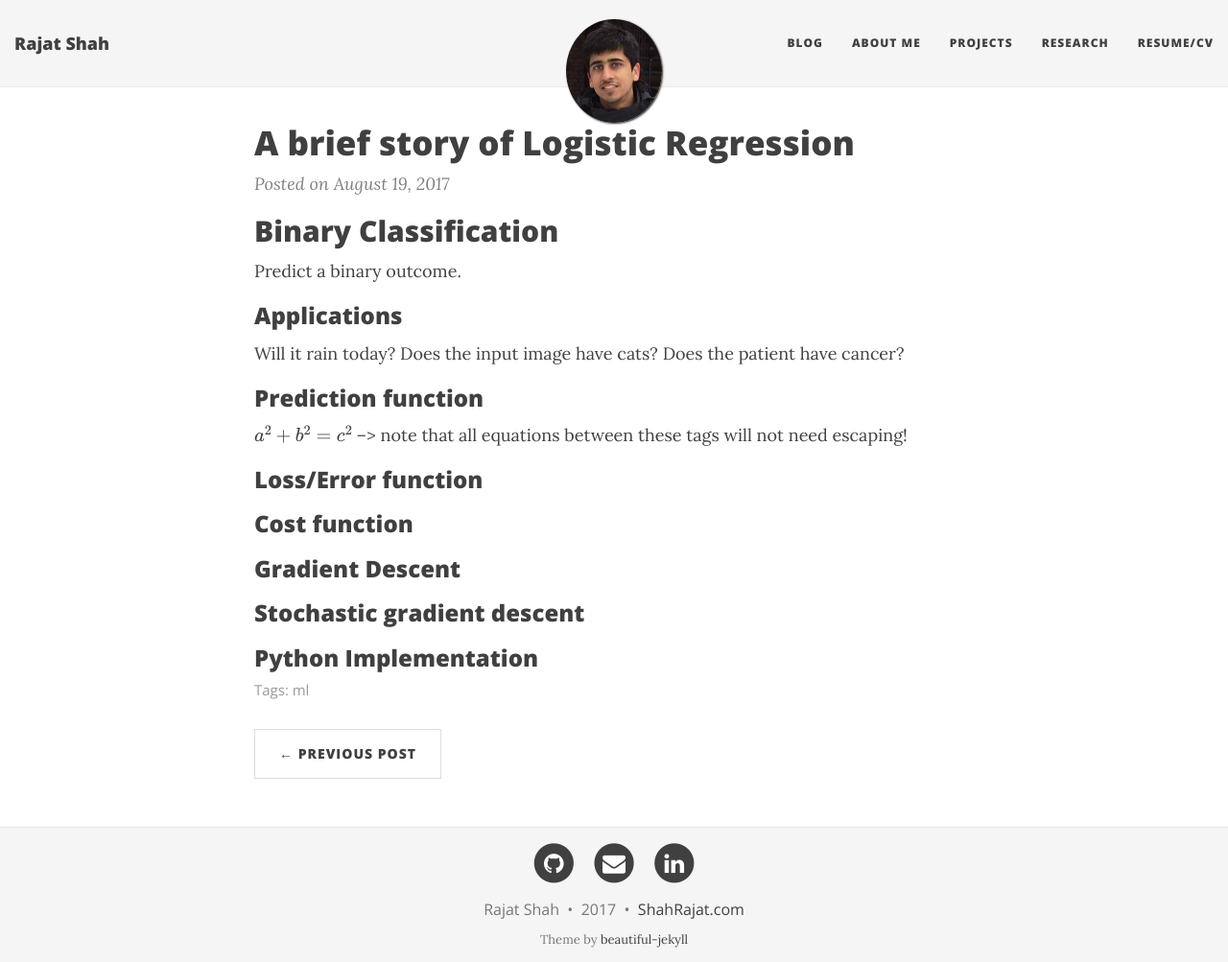
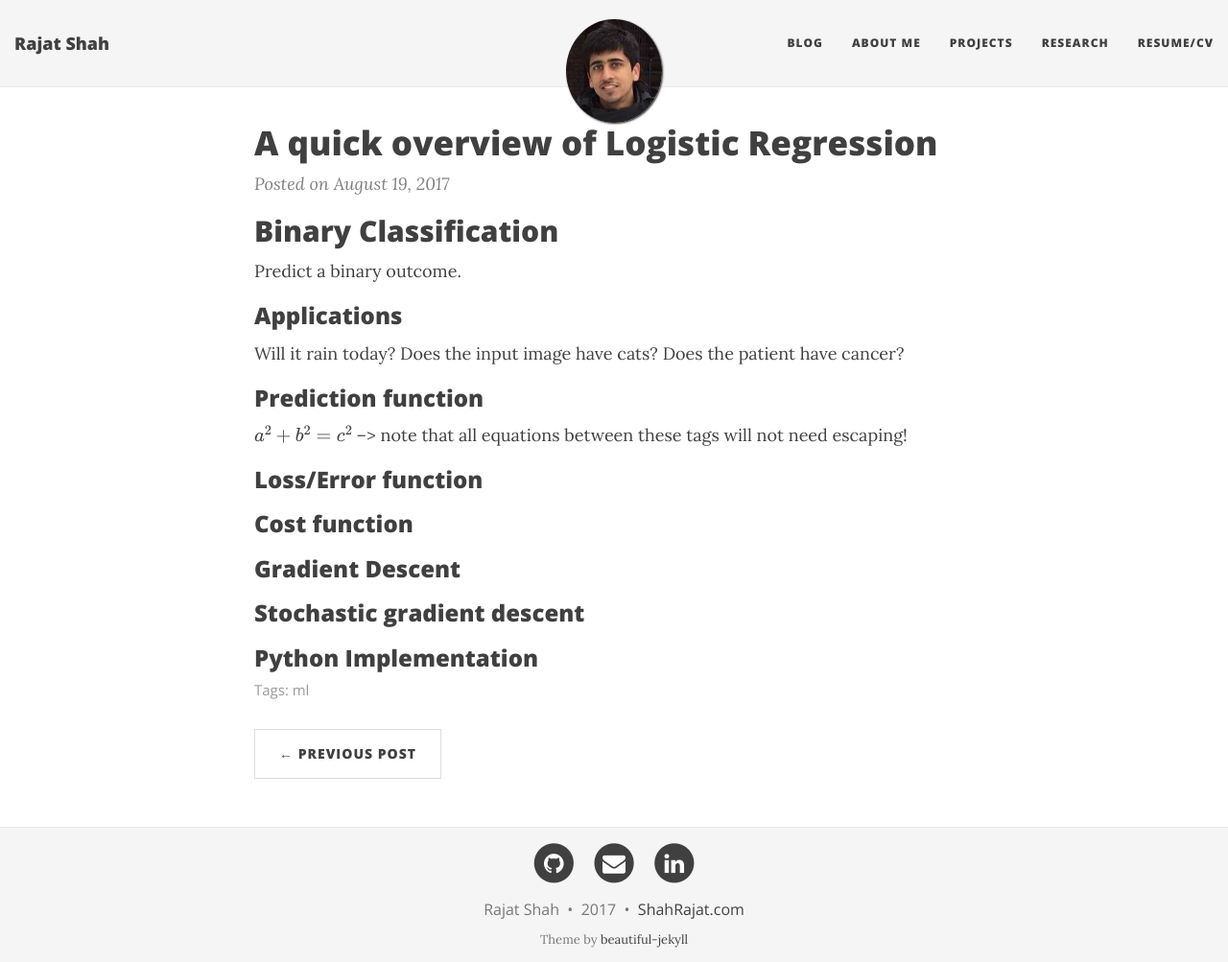
Before and after one commit to shahrajat/shahrajat.github.io, a Jekyll site: the page built from _posts/machine-learning/2017-08-19-all-about-logistic-regression.md, in a window 1280 px wide and 1003 px high. Shown: the whole window at 96% size. Built offline with Jekyll 4.4.1, drawn with Linux system fonts in a browser that asks for light colours; nearby versions of some CDN libraries; formulas are drawn with MathJax 3; comment, search, counter and statistics services are not loaded.

Commit message:
Update 2017-08-19-all-about-logistic-regression.md

```diff
--- a/_posts/machine-learning/2017-08-19-all-about-logistic-regression.md
+++ b/_posts/machine-learning/2017-08-19-all-about-logistic-regression.md
@@ -1,7 +1,7 @@
 ---
 layout: post
 published: true
-title: A brief story of Logistic Regression
+title: A quick overview of Logistic Regression
 tags:
   - ml
 ---
```
